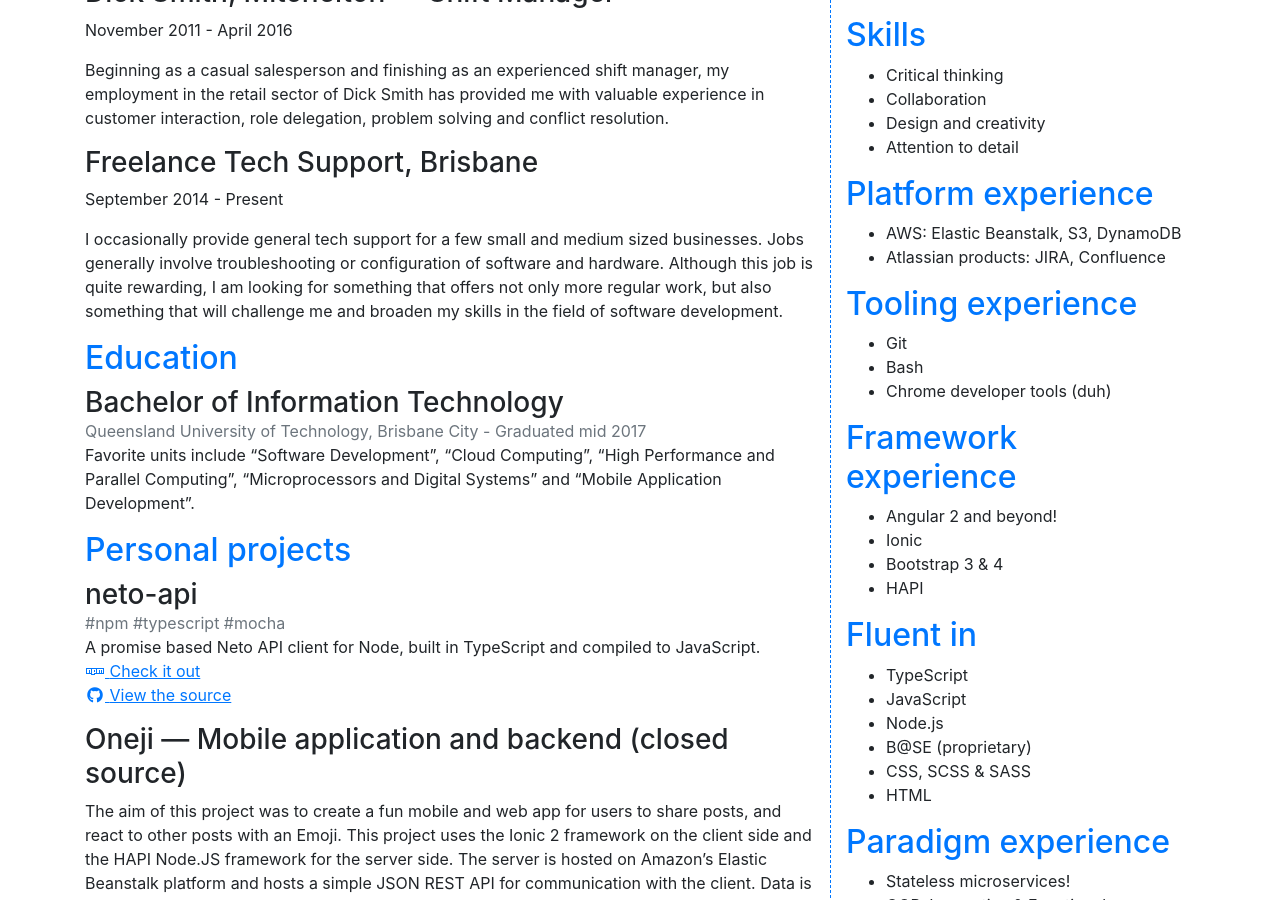
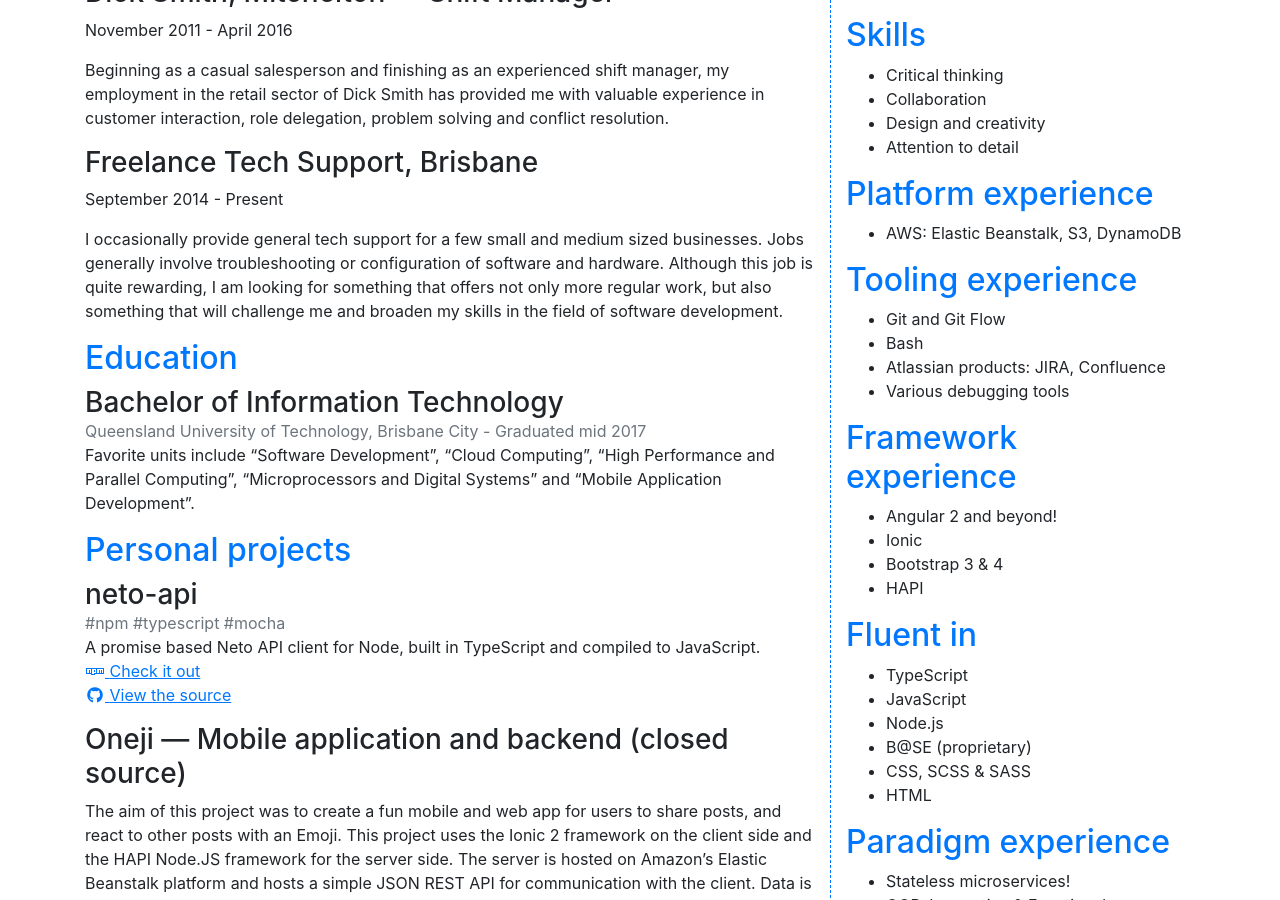
Before and after one commit to matt-downs/matt-downs.github.io, a Jekyll site: the page built from index.html, in a window 1280 px wide and 900 px high, scrolled down 603 px. Built offline with Jekyll 4.4.1, drawn with Linux system fonts in a browser that asks for light colours; nearby versions of some CDN libraries.

Commit message:
Updated tooling experience

```diff
--- a/index.html
+++ b/index.html
@@ -73,14 +73,14 @@
         <h2>Platform experience</h2>
         <ul>
             <li>AWS: Elastic Beanstalk, S3, DynamoDB</li>
-            <li>Atlassian products: JIRA, Confluence</li>
         </ul>
 
         <h2>Tooling experience</h2>
         <ul>
-            <li>Git</li>
+            <li>Git and Git Flow</li>
             <li>Bash</li>
-            <li>Chrome developer tools (duh)</li>
+            <li>Atlassian products: JIRA, Confluence</li>
+            <li>Various debugging tools</li>
         </ul>
 
         <h2>Framework experience</h2>
```
